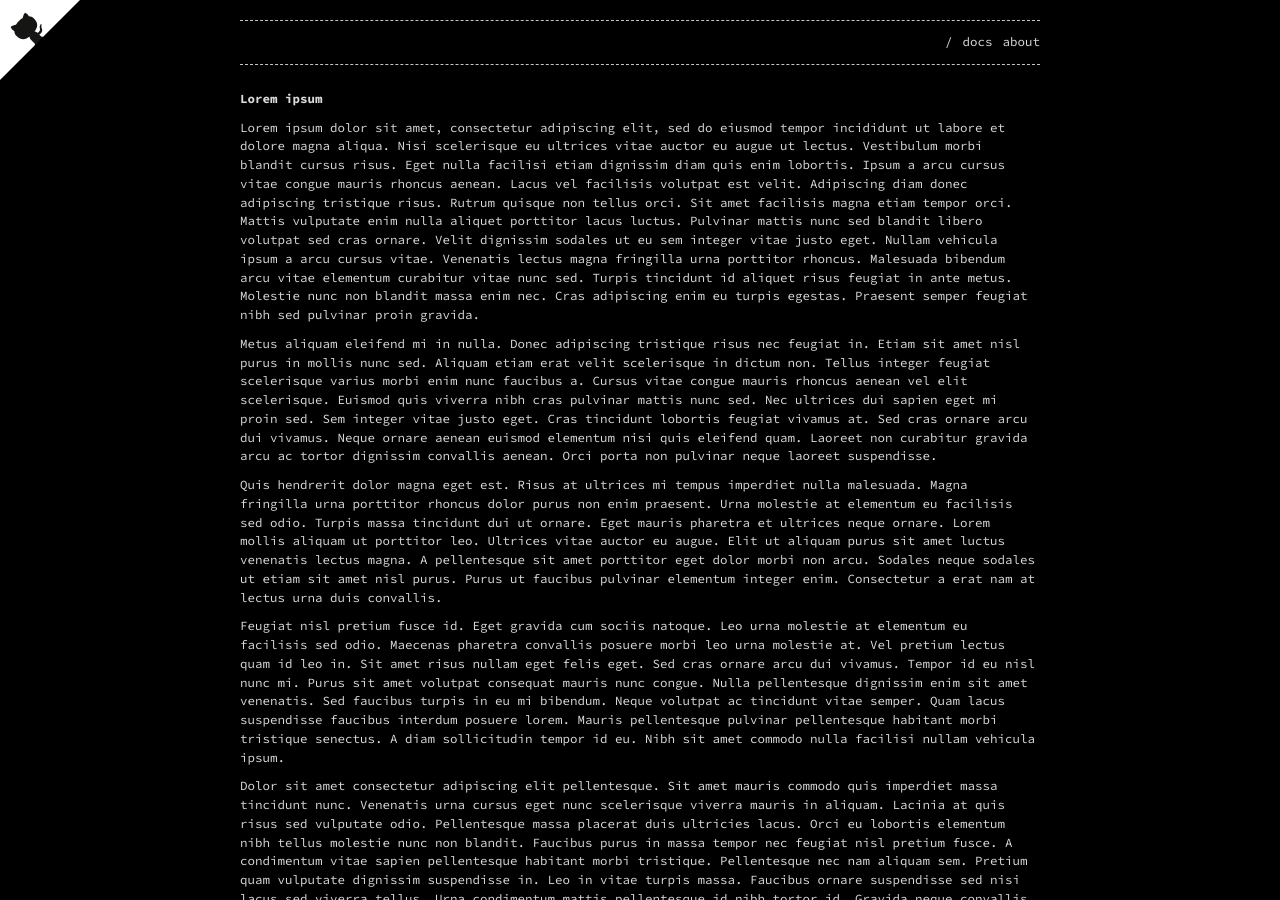
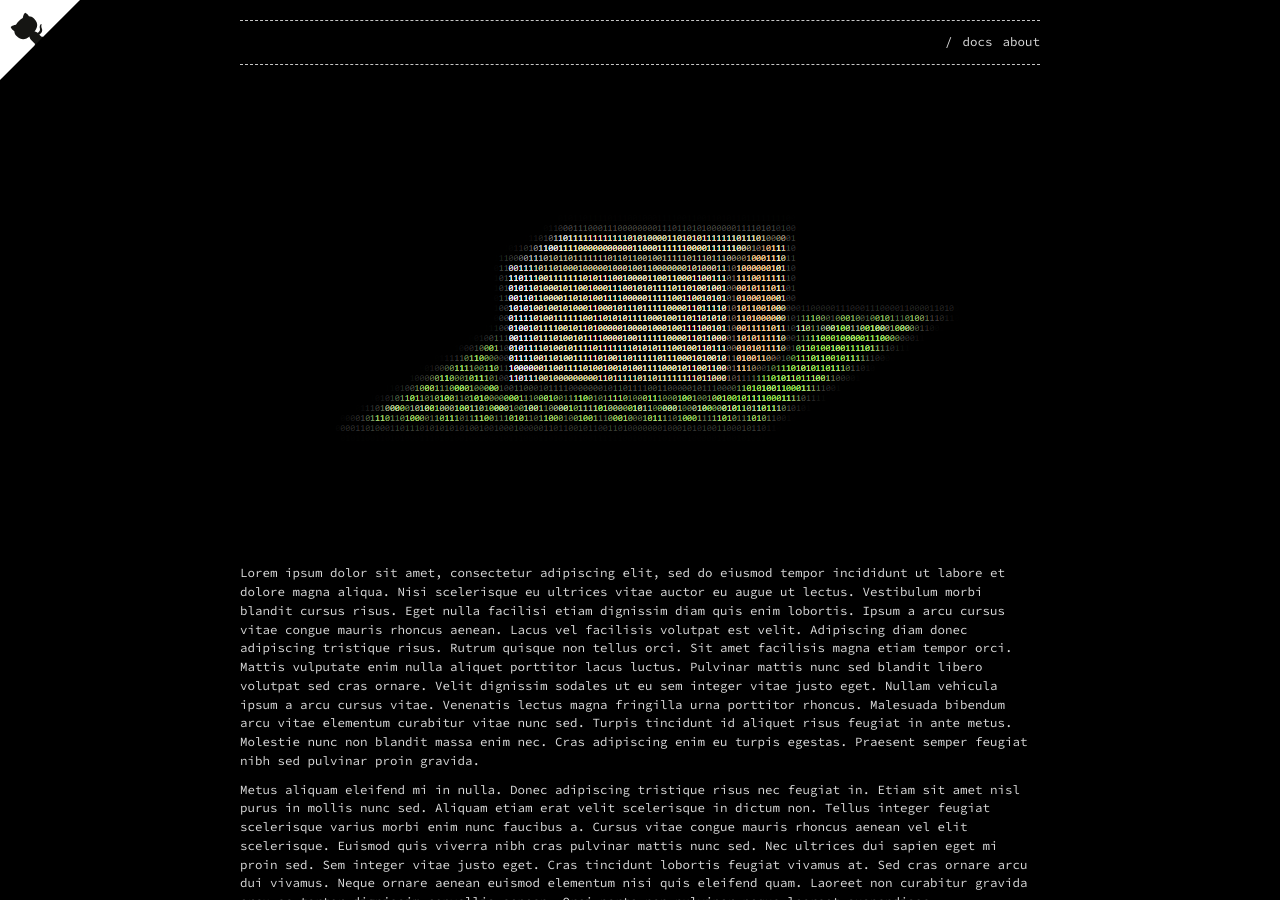
Before and after one commit to tofuengine/tofuengine.github.io, a Jekyll site: the page built from index.md, in a window 1280 px wide and 900 px high. Built offline with Jekyll 4.4.1, drawn with Linux system fonts in a browser that asks for light colours.

Commit message:
Adding logo.

```diff
--- a/index.md
+++ b/index.md
@@ -5,7 +5,9 @@
 permalink: /
 ---
 
-# Lorem ipsum
+<p align="center">
+  <img src="/assets/images/tofu-console-dark.png" alt="Tofu Engine" />
+</p>
 
 Lorem ipsum dolor sit amet, consectetur adipiscing elit, sed do eiusmod tempor incididunt ut labore et dolore magna aliqua. Nisi scelerisque eu ultrices vitae auctor eu augue ut lectus. Vestibulum morbi blandit cursus risus. Eget nulla facilisi etiam dignissim diam quis enim lobortis. Ipsum a arcu cursus vitae congue mauris rhoncus aenean. Lacus vel facilisis volutpat est velit. Adipiscing diam donec adipiscing tristique risus. Rutrum quisque non tellus orci. Sit amet facilisis magna etiam tempor orci. Mattis vulputate enim nulla aliquet porttitor lacus luctus. Pulvinar mattis nunc sed blandit libero volutpat sed cras ornare. Velit dignissim sodales ut eu sem integer vitae justo eget. Nullam vehicula ipsum a arcu cursus vitae. Venenatis lectus magna fringilla urna porttitor rhoncus. Malesuada bibendum arcu vitae elementum curabitur vitae nunc sed. Turpis tincidunt id aliquet risus feugiat in ante metus. Molestie nunc non blandit massa enim nec. Cras adipiscing enim eu turpis egestas. Praesent semper feugiat nibh sed pulvinar proin gravida.
 
```
Also changed, not shown: assets/images/tofu-console-dark.png (added).
